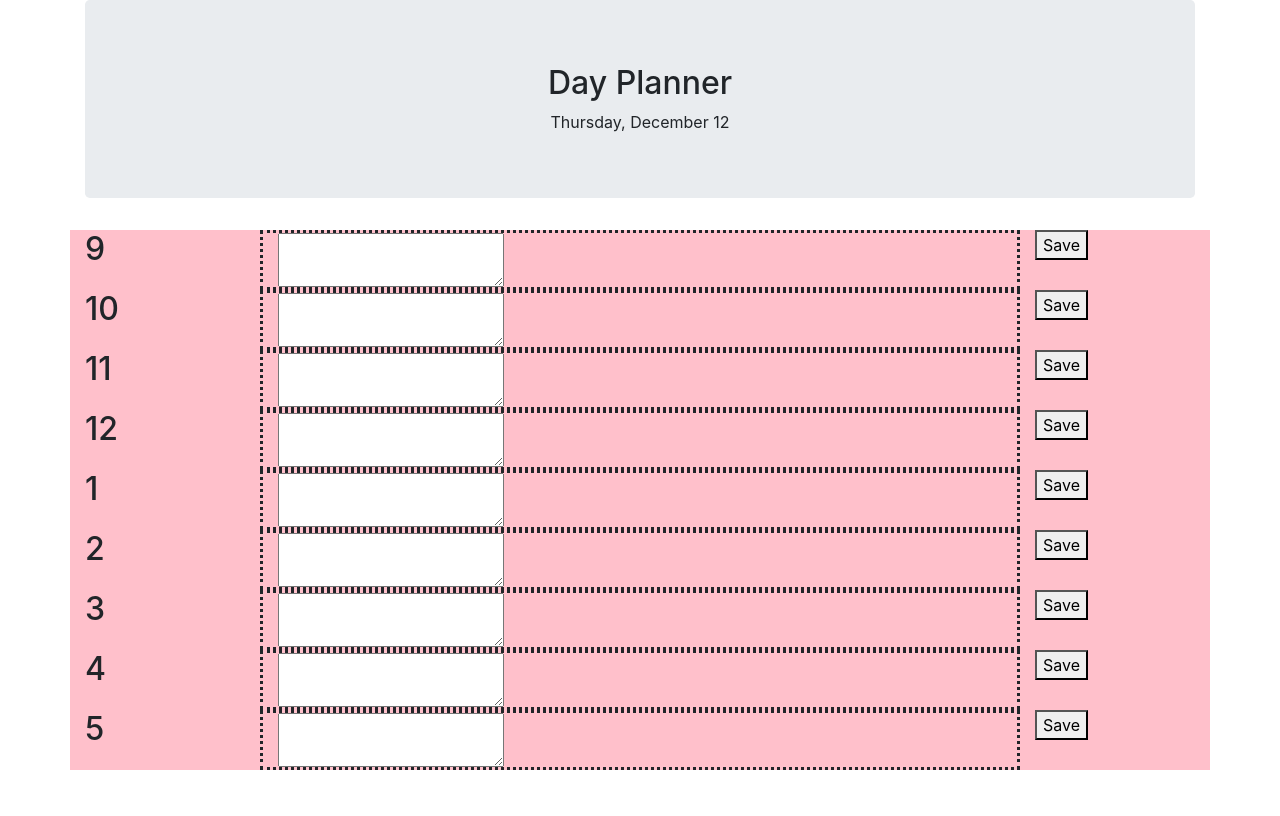
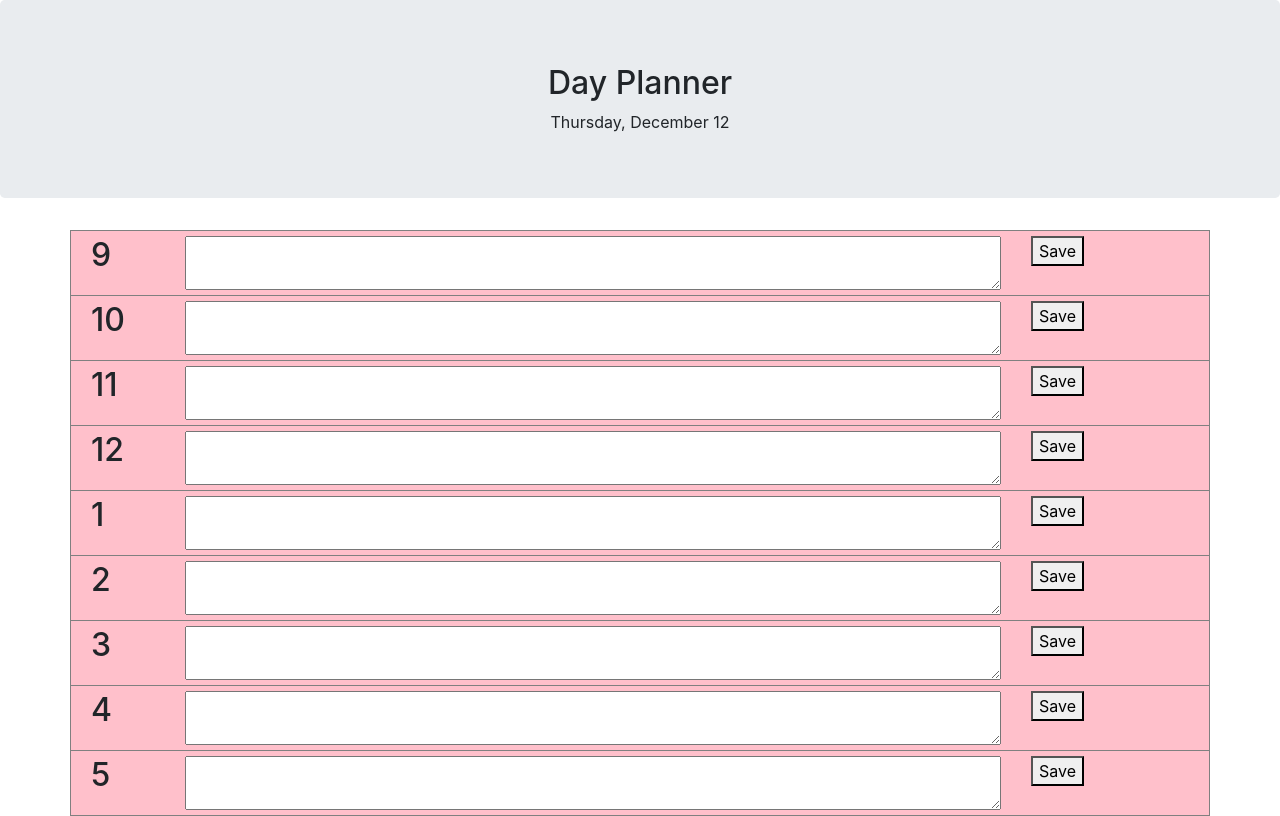
Before and after one commit to kjenkins5678/Day-Planner, a plain HTML site: page index.html in a window 1280 px wide. Drawn offline with nearby package versions, Linux system fonts and the light colour scheme.

Commit message:
fixed styling

```diff
--- a/assets/script.js
+++ b/assets/script.js
@@ -17,11 +17,11 @@ $(document).ready(function() {
     for (i = 0; i < plannerTimes.length; i++){
         // console.log("planner time:" + plannerTimes[i]);
         var row = $("<div class='row'>");
-        var timeDiv = $("<div class='col-2'>");
+        var timeDiv = $("<div class='col-1'>");
         var timeH2 = $("<h2>");
-        var textDiv = $("<div class='col-8'>");
-        var textArea = $("<textarea>");
-        var btnDiv = $("<div class=col-auto>");
+        var textDiv = $("<div class='col-9'>");
+        var textArea = $("<textarea class='textArea'>");
+        var btnDiv = $("<div class=col-2>");
         var btn = $('<button>')
 
         btn.text('Save')
--- a/assets/style.css
+++ b/assets/style.css
@@ -2,6 +2,21 @@
     background-color: pink;
 }
 
-.col-8{
-    border-style: dotted;
+.textArea{
+    width: 100%;
+    height: 100%;
+    box-sizing: border-box;
 }
+
+.row{
+
+    padding: 5px;
+    border-style: solid;
+    border-width: .25px;
+    border-color: gray;
+    border-bottom: 0;
+}
+
+.row:last-child{
+    border-bottom: gray .25px solid;
+}
--- a/index.html
+++ b/index.html
@@ -9,10 +9,11 @@
 </head>
 <body>
 
+<div class="jumbotron text-center">
+    <h2>Day Planner</h2>
+</div>
+
 <div class="container">
-    <div class="jumbotron text-center">
-        <h2>Day Planner</h2></div>
-
     <div class="hours"></div>
 </div>
 <script src="https://code.jquery.com/jquery.js"></script>
```
